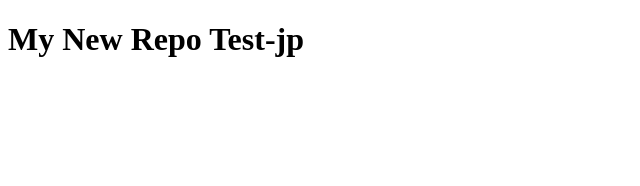
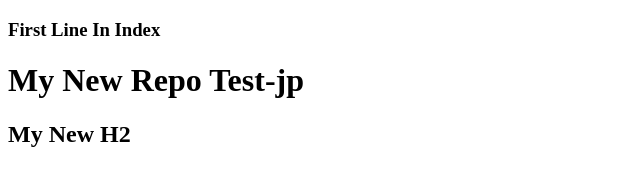
Before and after one commit to Jaydeep1016/demo-repo, a plain HTML site: page index.html in a window 1280 px wide. Shown: the whole page, without its empty margins (0-640 px from the left). Drawn offline with Linux system fonts and the light colour scheme.

Commit message:
Commit and add

```diff
--- a/index.html
+++ b/index.html
@@ -6,6 +6,8 @@
     <title>Document</title>
 </head>
 <body>
+    <h3>First Line In Index</h3>
     <h1>My New Repo Test-jp</h1>
+    <h2>My New H2</h2>
 </body>
 </html>
```
